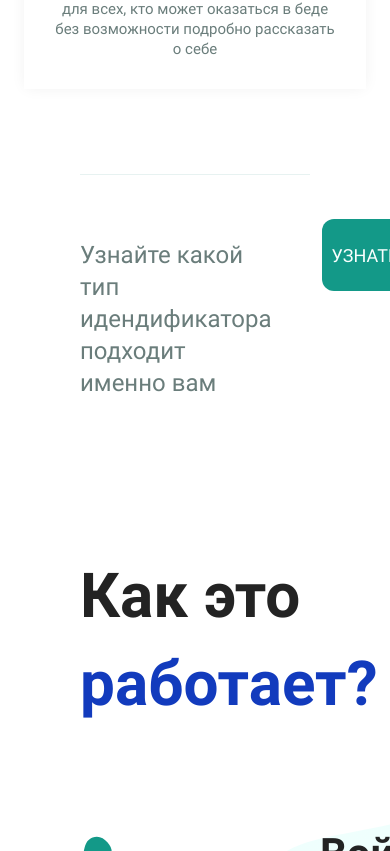
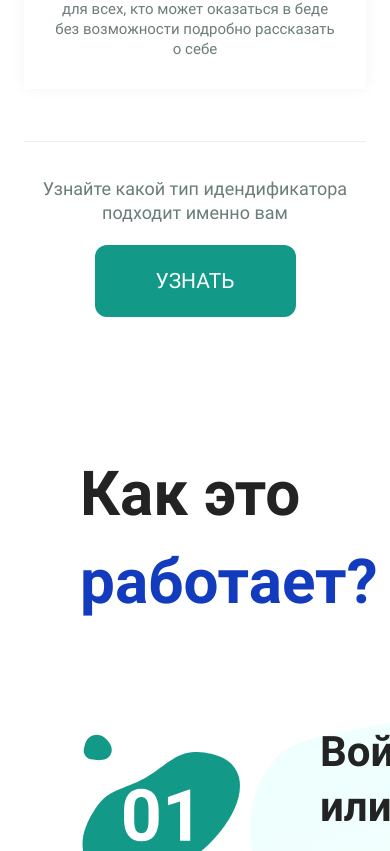
Before and after one commit to el-tumakov/QRepublik, a Next.js app: page / in a window 390 px wide. Shown: the part 3673-4524 px from the top of the page. Built offline with nearby package versions, Linux system fonts and the light colour scheme.

Commit message:
Добавляет мобильную версию для ChoiceId

```diff
--- a/components/choice-id/choice-id.module.scss
+++ b/components/choice-id/choice-id.module.scss
@@ -29,3 +29,27 @@
   width: 201px;
   margin-left: 50px;
 }
+
+@media (max-width: 659px) {
+  .choice {
+    margin-top: 52px;
+    padding-right: 24px;
+    padding-left: 24px;
+  }
+
+  .wrap {
+    flex-direction: column;
+    align-items: center;
+    padding-top: 15px;
+  }
+
+  .description {
+    font-size: 18px;
+    line-height: 24px;
+    text-align: center;
+  }
+
+  .button {
+    margin: 0;
+  }
+}
--- a/components/main-slider/slides/slide.module.scss
+++ b/components/main-slider/slides/slide.module.scss
@@ -108,7 +108,14 @@
 
   .link {
     width: 163px;
+    min-height: 48px;
     margin-top: 16px;
+    padding: 7px;
+
+    font-size: 14px;
+    line-height: 17px;
+
+    border-radius: 8px;
   }
 
   .table {
@@ -168,8 +175,15 @@
   .link {
     order: 1;
     width: 191px;
+    min-height: 72px;
     margin: 0 auto;
     margin-top: 24px;
+    padding: 10px;
+
+    font-size: 18px;
+    line-height: 21px;
+
+    border-radius: 12px;
   }
 
   .table {
--- a/styles/mixins.scss
+++ b/styles/mixins.scss
@@ -24,26 +24,6 @@
   border: none;
   border-radius: 12px;
   cursor: pointer;
-
-  @media (max-width: 1369px) {
-    min-height: 48px;
-    padding: 7px;
-
-    font-size: 14px;
-    line-height: 17px;
-
-    border-radius: 8px;
-  }
-
-  @media (max-width: 969px) {
-    min-height: 72px;
-    padding: 10px;
-
-    font-size: 18px;
-    line-height: 21px;
-
-    border-radius: 12px;
-  }
 }
 
 @mixin interactive {
```
